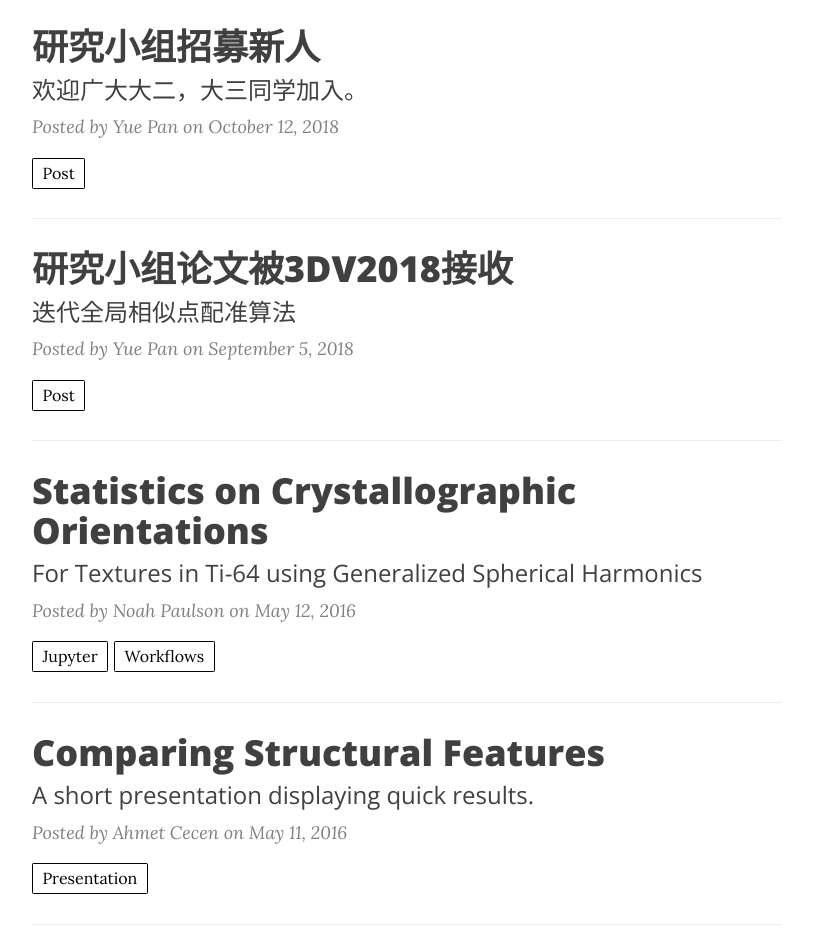
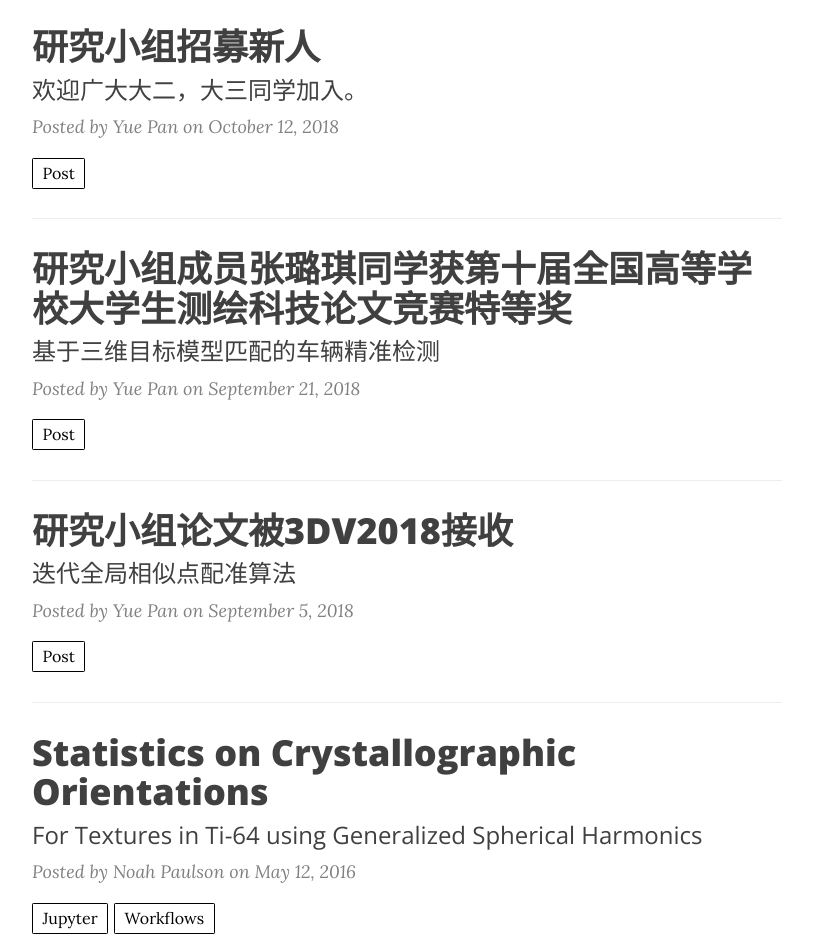
Before and after one commit to 3dvwhu/3dvwhu.github.io, a Jekyll site: the page built from index.html, in a window 1280 px wide and 1400 px high. Shown: the part 423-1375 px from the top of the window, without its empty margins (233-1046 px from the left). Built offline with Jekyll 4.4.1, drawn with Linux system fonts in a browser that asks for light colours; nearby versions of some CDN libraries; the list of posts is cut into pages by our own code.

Commit message:
Update 2016-05-11-results.markdown

```diff
--- a/_posts/2016-05-11-results.markdown
+++ b/_posts/2016-05-11-results.markdown
@@ -1,70 +1,11 @@
 ---
-layout:     	slide
-title:     		Comparing Structural Features
-author:     	Ahmet Cecen
-tags:           presentation
-subtitle:    	A short presentation displaying quick results.
-
-theme:		night # default/beige/blood/moon/night/serif/simple/sky/solarized
-trans:		default # default/cube/page/concave/zoom/linear/fade/none
-
-horizontal:	</section></section><section markdown="1" data-background="/EAB-AM-Project/img/slidebackground.png"><section markdown="1">
-vertical:		</section><section markdown="1">
+layout:     post
+title:      研究小组成员张璐琪同学获第十届全国高等学校大学生测绘科技论文竞赛特等奖
+author:     Yue Pan
+tags: 		  post
+subtitle:   基于三维目标模型匹配的车辆精准检测
+date:  2018-9-21
 ---
-<section markdown="1" data-background="/EAB-AM-Project/img/slidebackground.png"><section markdown="1">
-## {{ page.title }}
-
-<hr>
-
-#### {{ page.author }}
-
-#### {{ page.date | | date: "%I %M %p ,%a, %b %d %Y"}}
-
-{{ page.horizontal }}
-<!-- Start Writing Below in Markdown -->
-
-### Chord Length Distributions of the 3 Experimental Samples
-
-![P1](/EAB-AM-Project/img/pcapresent/Picture1.png)
-
-{{ page.horizontal }}
-
-### Principal Component Analysis of the CLD for Experimental Subsamples
-
-![P1](/EAB-AM-Project/img/pcapresent/Picture2.png)
-
-{{ page.horizontal }}
-
-### PCA with Experimental and Simulated Datasets
-
-<embed src="http://mined.gatech.edu/EAB-AM-Project/2016/05/11/AM-Sim-CLD-PC/" height="800px" width="100%">
-
-{{ page.horizontal }}
-
-### A Crude but Revealing Experiment
-
-Which Simulated(Red) subsample looks more similar to the AM-RX(Blue) sub sample?
-
-![P1](/EAB-AM-Project/img/pcapresent/Picture3.png)
-
-{{ page.vertical }}
-
-### The Worse Match
-
-![P1](/EAB-AM-Project/img/pcapresent/Picture9.png)
-
-{{ page.vertical }}
-
-### The Better Match
-
-![P1](/EAB-AM-Project/img/pcapresent/Picture8.png)
 
 
-<!-- End Here -->
-{{ page.horizontal }}
-
-# [Print]({{ site.url }}{{ site.baseurl }}{{ page.url }}/?print-pdf#)
-
-# [Back]({{ site.url }}{{ site.baseurl }})
-
-</section></section>
+祝贺张璐琪同学论文《基于三维目标模型匹配的车辆精准检测》获第十届全国高等学校大学生测绘科技论文竞赛特等奖。撒花~
```
